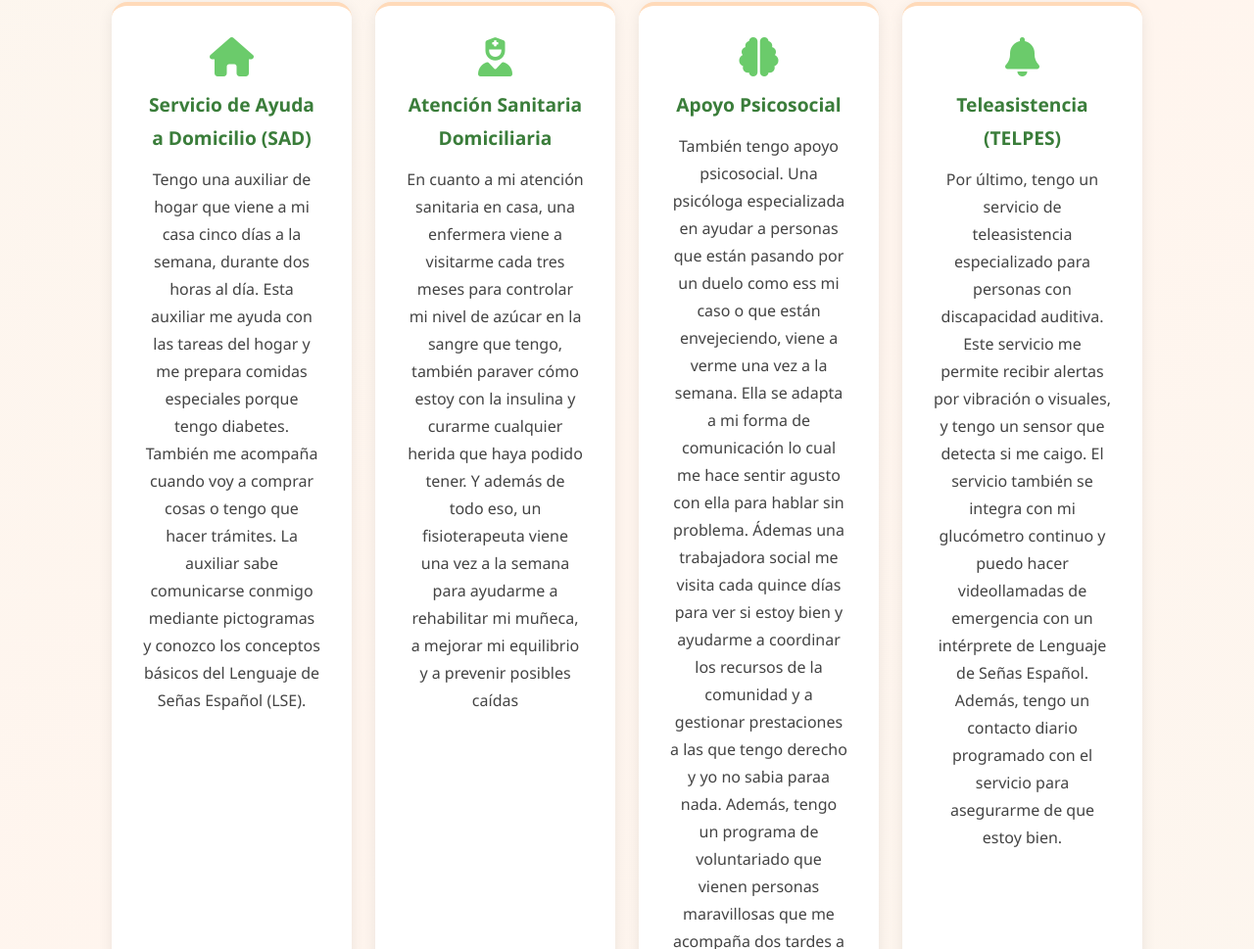
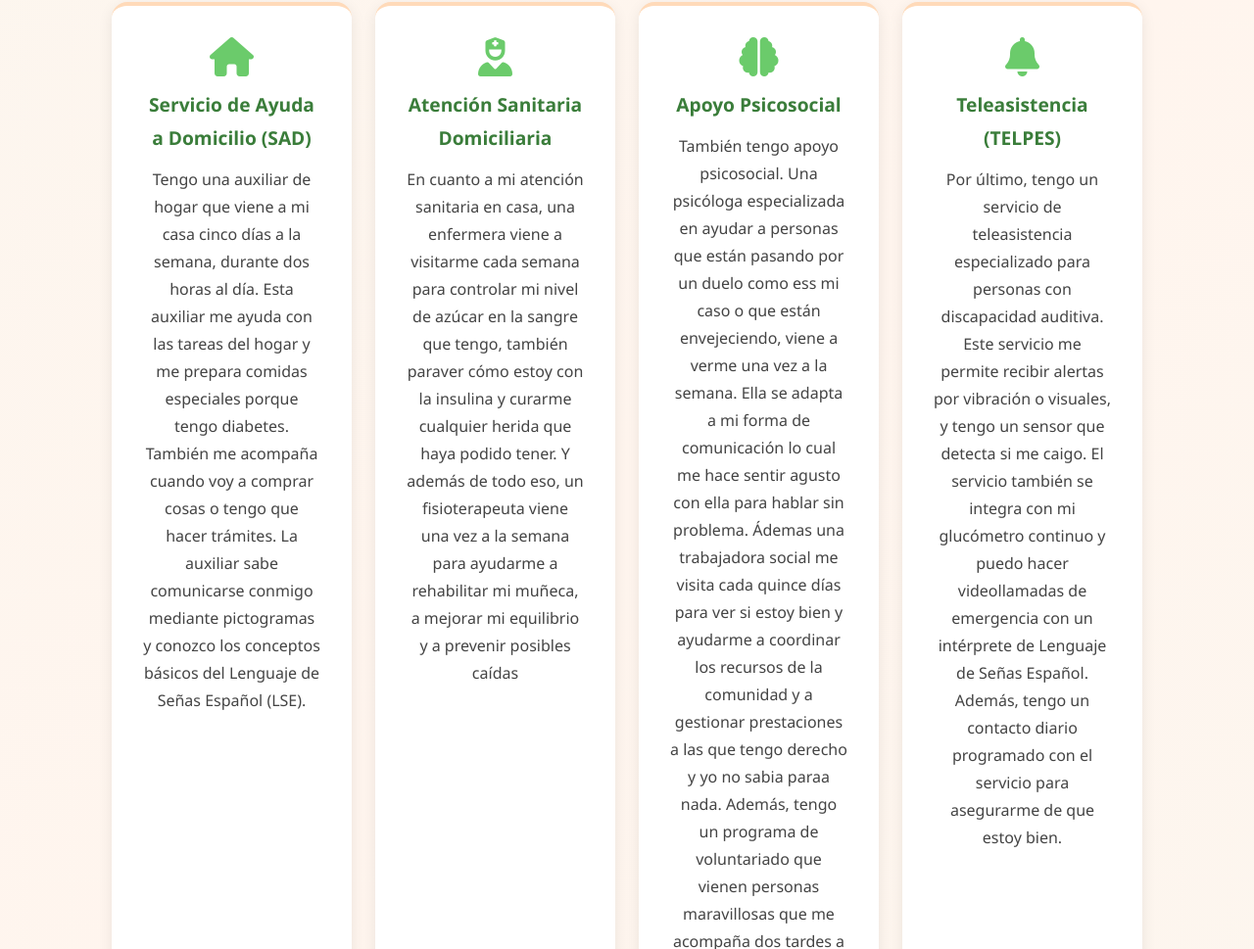
Before and after one commit to McBraeyess/McBraeyess.github.io, a plain HTML site: page index.html in a window 1280 px wide. Shown: the part 6273-7242 px from the top of the page at 98% size. Drawn offline with Linux system fonts and the light colour scheme.

Commit message:
Update index.html

```diff
--- a/index.html
+++ b/index.html
@@ -652,7 +652,7 @@ A la edad adulta ya se mudó a la gran ciudad donde vive solo en su casa en el c
         <div class="tarjeta">
             <i class="fas fa-user-nurse icono-servicio"></i>
             <h3>Atención Sanitaria Domiciliaria</h3>
-            <p>En cuanto a mi atención sanitaria en casa, una enfermera viene a visitarme cada tres meses para controlar mi nivel de azúcar en la sangre que tengo, también paraver cómo estoy con la insulina y curarme cualquier herida que haya podido tener. Y además de todo eso, un fisioterapeuta viene una vez a la semana para ayudarme a rehabilitar mi muñeca, a mejorar mi equilibrio y a prevenir posibles caídas</p>
+            <p>En cuanto a mi atención sanitaria en casa, una enfermera viene a visitarme cada semana para controlar mi nivel de azúcar en la sangre que tengo, también paraver cómo estoy con la insulina y curarme cualquier herida que haya podido tener. Y además de todo eso, un fisioterapeuta viene una vez a la semana para ayudarme a rehabilitar mi muñeca, a mejorar mi equilibrio y a prevenir posibles caídas</p>
         </div>
         <div class="tarjeta">
             <i class="fas fa-brain icono-servicio"></i>
```
